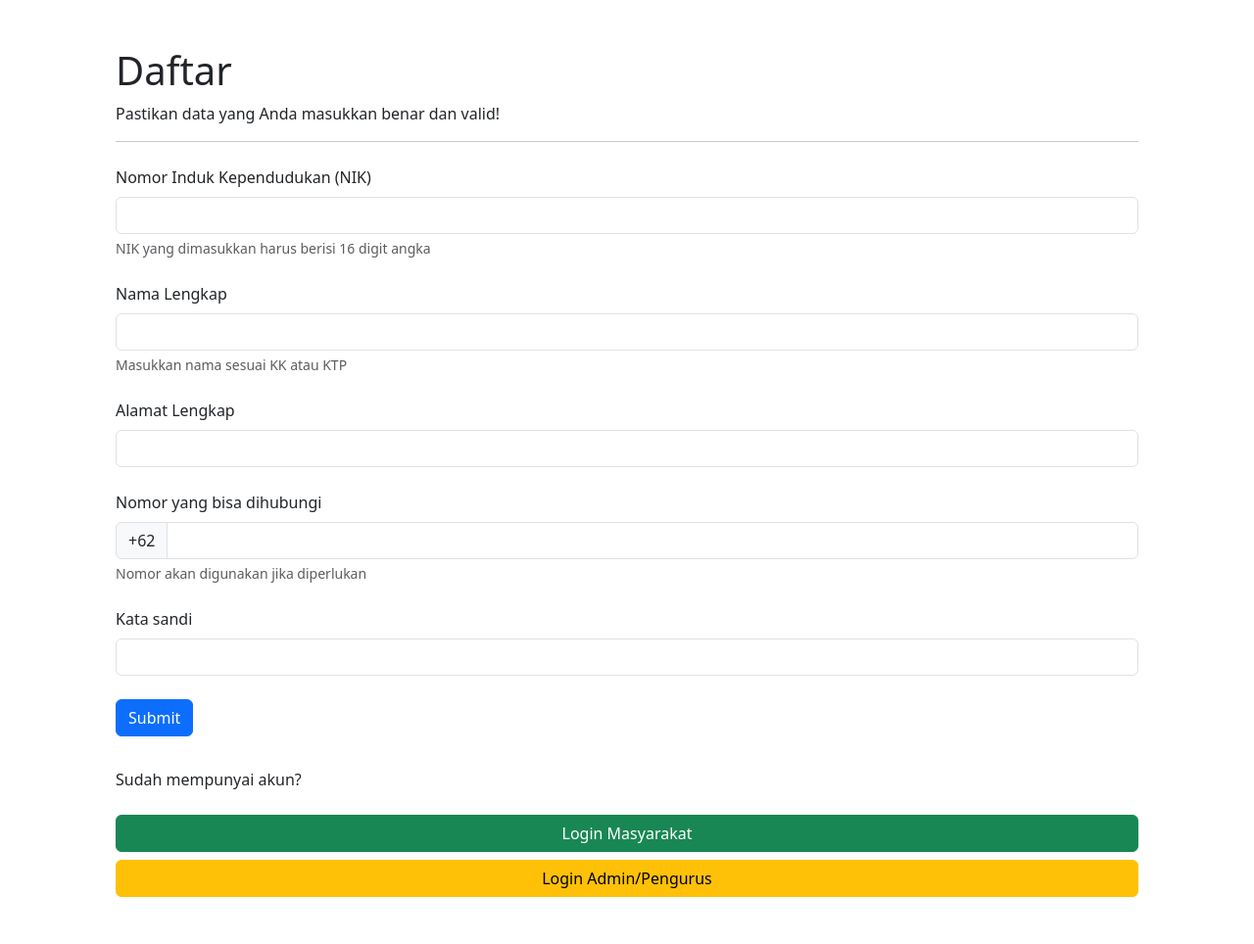
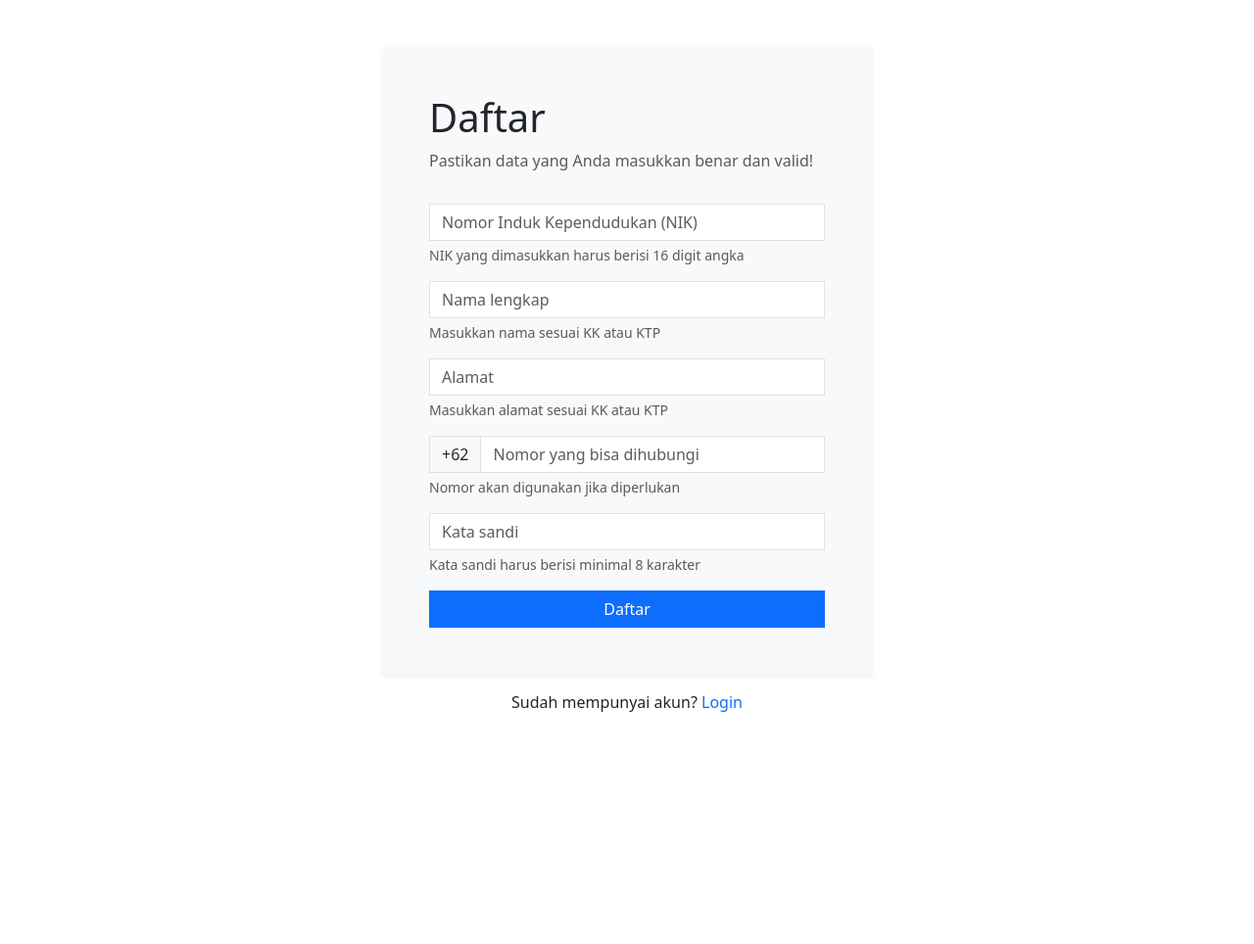
Before and after one commit to zaarza/aplikasi-pengaduan-masyarakat, a PHP site: the page made by app/views/Auth/register.php in a window 1280 px wide. Shown: the whole page at 98% size. After the commit the page ends 727 px from the top, so only its background shows below. Run offline with PHP 8.4, Linux system fonts and the light colour scheme; the template is opened without the code that fills it, so the values that code supplies are empty; some libraries are stand-ins or nearby versions.

Commit message:
Update resgiter ui

```diff
--- a/app/views/Auth/register.php
+++ b/app/views/Auth/register.php
@@ -1,51 +1,43 @@
-<div class="container p-5 d-flex flex-column row-gap-2">
+<div class="d-flex justify-content-center align-content-center flex-column">
+    <div class="d-flex flex-column align-items-center row-gap-3 p-5">
         <?php Flasher::flash() ?>
+        <div class="p-5 w-100 shadow-sm bg-body-tertiary" style="max-width: 500px;">
+            <form action="<?= BASE_URL; ?>/auth/register" method="POST" class="d-flex flex-column row-gap-3">
                 <div class="">
                     <h1>Daftar</h1>
-        <p>Pastikan data yang Anda masukkan benar dan valid!</p>
-        <hr>
+                    <p class="text-muted">Pastikan data yang Anda masukkan benar dan valid!</p>
                 </div>
-
-    <form action="<?= BASE_URL; ?>/auth/register" method="POST">
-        <div class="mb-4">
-            <label for="nik" class="form-label">Nomor Induk Kependudukan (NIK)</label>
-            <input type="number" class="form-control" id="nik" name="nik" value="<?= $_POST['nik'] ?? "" ?>">
+                <div>
+                    <input type="number" class="form-control rounded-0" id="nik" name="nik" value="<?= $_POST['nik'] ?? "" ?>" placeholder="Nomor Induk Kependudukan (NIK)">
                     <div class="form-text">NIK yang dimasukkan harus berisi 16 digit angka</div>
                 </div>
 
-        <div class="mb-4">
-            <label for="fullName" class="form-label">Nama Lengkap</label>
-            <input type="text" class="form-control" id="fullName" name="fullName">
+                <div>
+                    <input type="text" class="form-control rounded-0" id="fullName" name="fullName" placeholder="Nama lengkap">
                     <div class="form-text">Masukkan nama sesuai KK atau KTP</div>
                 </div>
 
-        <div class="mb-4">
-            <label for="address" class="form-label">Alamat Lengkap</label>
-            <input type="text" class="form-control" id="address" name="address">
+                <div>
+                    <input type="text" class="form-control rounded-0" id="address" name="address" placeholder="Alamat">
+                    <div class="form-text">Masukkan alamat sesuai KK atau KTP</div>
                 </div>
 
-        <div class="mb-4">
-            <label for="numberPhone" class="form-label">Nomor yang bisa dihubungi</label>
+                <div>
                     <div class="input-group">
-                <span class="input-group-text">+62</span>
-                <input type="text" class="form-control" name="phoneNumber">
+                        <span class="input-group-text rounded-0">+62</span>
+                        <input type="text" class="form-control rounded-0" name="phoneNumber" placeholder="Nomor yang bisa dihubungi">
                     </div>
-
                     <div class="form-text">Nomor akan digunakan jika diperlukan</div>
                 </div>
 
-        <div class="mb-4">
-            <label for="password" class="form-label">Kata sandi</label>
-            <input type="password" class="form-control" id="password" name="password">
+                <div>
+                    <input type="password" class="form-control rounded-0" id="password" name="password" placeholder="Kata sandi">
+                    <div class="form-text">Kata sandi harus berisi minimal 8 karakter</div>
                 </div>
 
-
-        <button type="submit" class="btn btn-primary" name="register">Submit</button>
+                <button type="submit" class="btn btn-primary rounded-0" name="register">Daftar</button>
             </form>
-
-    <p class="mt-4">Sudah mempunyai akun?</p>
-    <div class="d-flex flex-column row-gap-2">
-        <a href="" class="btn btn-success">Login Masyarakat</a>
-        <a href="" class="btn btn-warning">Login Admin/Pengurus</a>
+        </div>
+        <p>Sudah mempunyai akun? <a href="<?= BASE_URL; ?>/auth/login" class="link-underline-light">Login</a></p>
     </div>
 </div>
```
Lines whose indentation alone changed are shown as unchanged.
